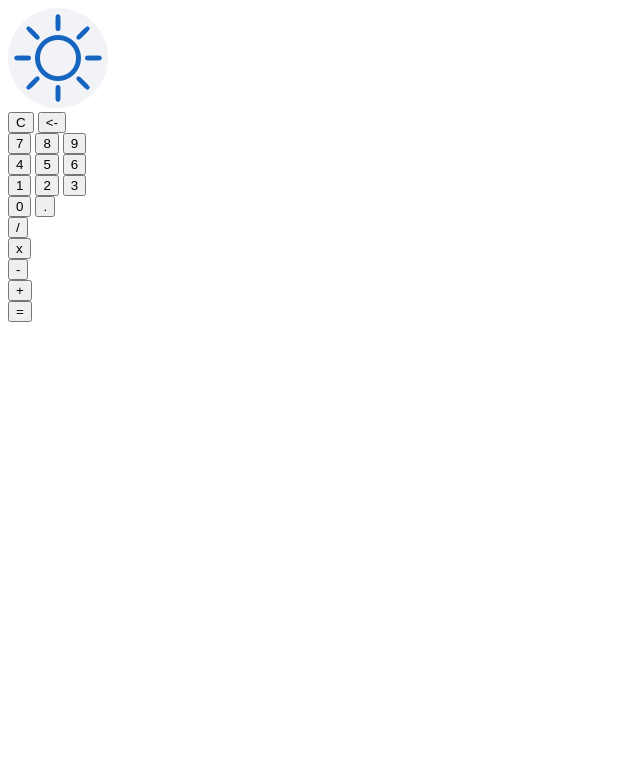
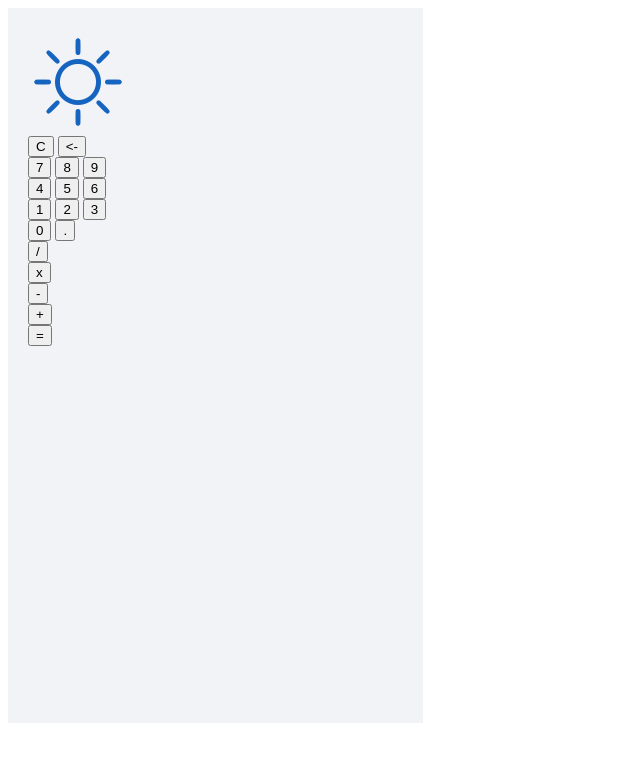
Before and after one commit to youssef-el-atmani/calculator, a plain HTML site: page index.html in a window 1280 px wide. Shown: the whole page, without its empty margins (0-640 px from the left). Drawn offline with Linux system fonts and the light colour scheme.

Commit message:
Add light-mode-background & set calc dimensions
Plus add some space between calculator edges and its content

```diff
--- a/styles.css
+++ b/styles.css
@@ -12,3 +12,11 @@ html {
     --light_mode--shadow: #3754AA;
     --just--blue: #1565C0;
 }
+
+/* calculator general styling */
+.calculator {
+    width: 375px;
+    height: 667px;
+    background-color: var(--light_mode--gray);
+    padding: 24px 20px;
+}
```
